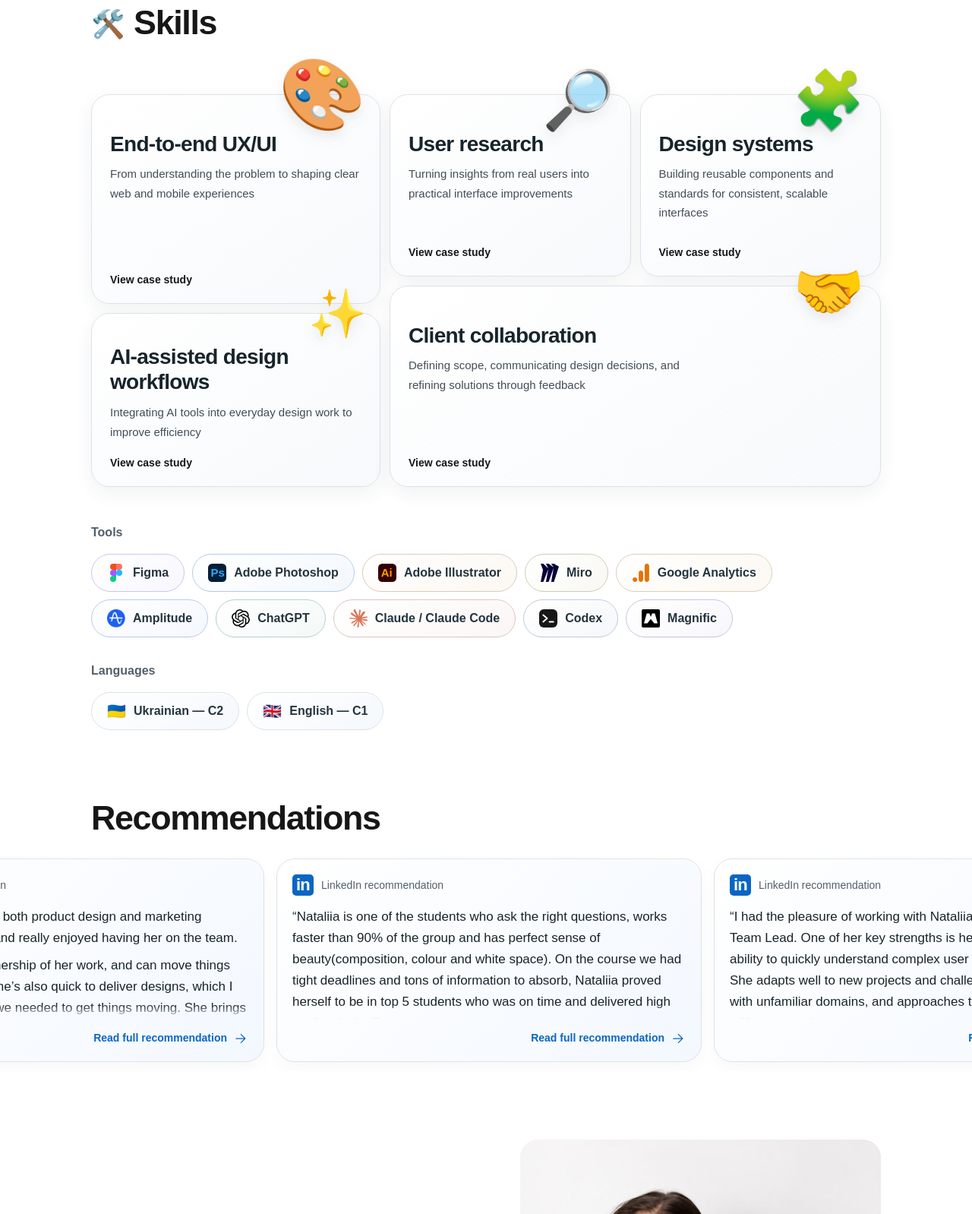
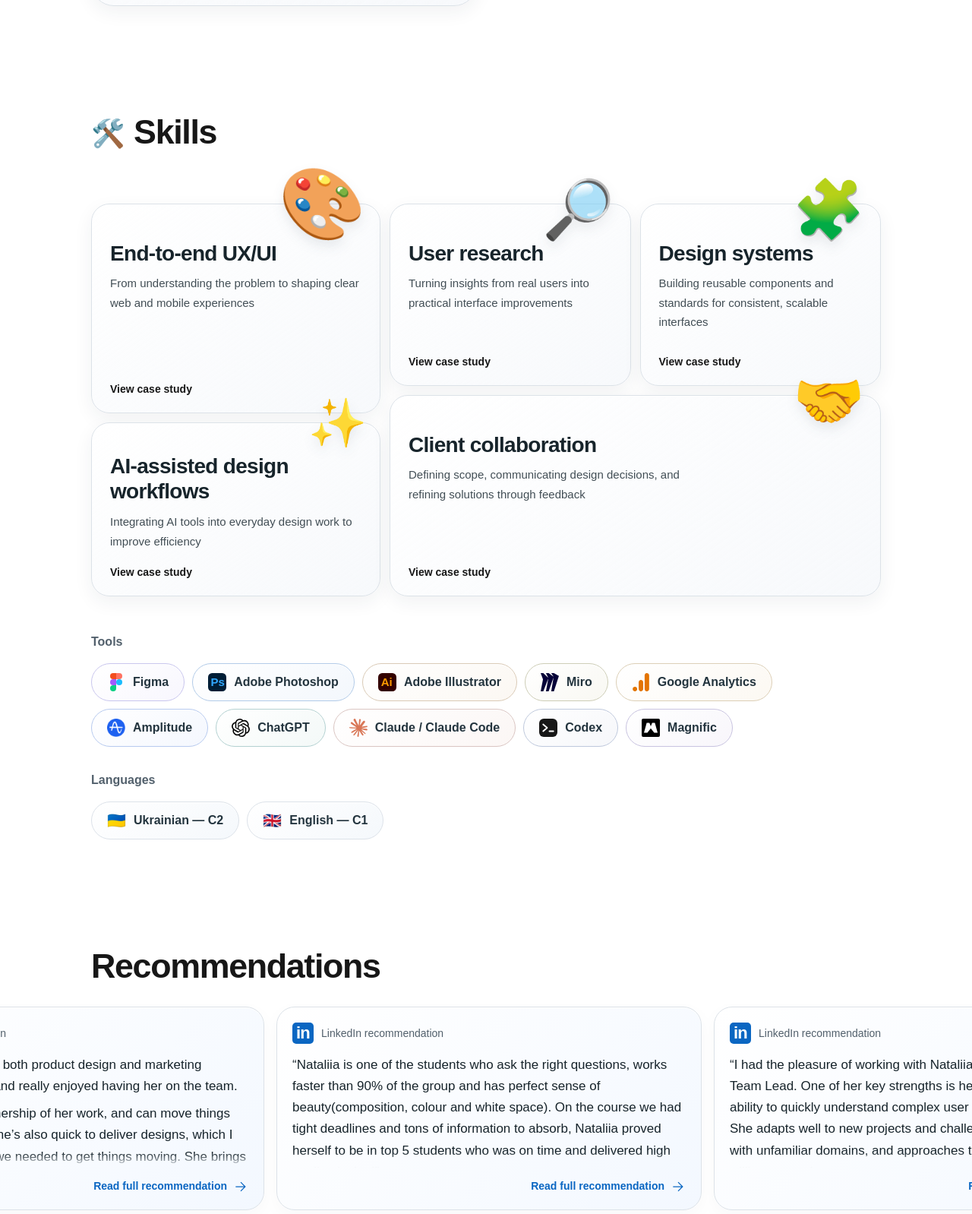
Before and after one commit to nataliiakot/portfolio, an Astro site: page / in a window 1280 px wide. Shown: the part 2605-4203 px from the top of the page at 76% size. Built offline with nearby package versions, Linux system fonts and the light colour scheme; Astro itself is replaced by a stand-in of ours; a web font is replaced by a local one.

Commit message:
Unify spacing between homepage sections

```diff
--- a/src/components/Recommendations.astro
+++ b/src/components/Recommendations.astro
@@ -26,7 +26,7 @@ import { recommendations } from '../content/recommendations';
 </dialog>
 
 <style lang="scss">
-  .recommendations { padding-bottom: var(--section-space); }
+  .recommendations { padding-bottom: var(--home-section-gap, var(--section-space)); }
   h2 { margin: 0; font-size: clamp(32px, 3.5vw, 48px); font-weight: 700; line-height: 1.15; letter-spacing: -.03em; }
   .recommendation-heading { display: flex; align-items: center; justify-content: space-between; gap: 20px; margin-bottom: 24px; }
   .recommendation-carousel { position: relative; --card-width: min(560px, calc(100vw - var(--page-gutter) * 2 - 16px)); overflow-x: auto; overscroll-behavior-inline: contain; scroll-behavior: auto; overflow-anchor: none; scrollbar-width: thin; scrollbar-color: #c6d6e3 transparent; padding-block: 4px 12px; }
--- a/src/styles/_skills.scss
+++ b/src/styles/_skills.scss
@@ -10,7 +10,9 @@
   .tool-logo { width: 24px; height: 24px; object-fit: contain; flex: 0 0 24px; }
   .skills-overview .tool-pills li { color: #23343e; }
 
-  .skills-section { padding-bottom: var(--section-space); }
+  .home-page { --home-section-gap: calc(var(--section-space) + clamp(32px, 4vw, 56px)); }
+  .home-page .work { padding-block: var(--home-section-gap); }
+  .skills-section { padding-bottom: var(--home-section-gap, var(--section-space)); }
   .skills-section .skills-overview { padding-top: 0; }
   .skills-overview .expertise { padding: 0; border: 0; }
   .skills-overview { padding-top: clamp(64px, 7vw, 96px); }
@@ -39,5 +41,5 @@
     .skill-pills li:hover, .about-actions a:hover { transform: none; }
   }
   .home-page .about-section .about-intro { margin-bottom: 0; }
-  .home-page .about-section { padding-top: 0; padding-bottom: calc(var(--section-space) + clamp(32px, 4vw, 56px)); }
+  .home-page .about-section { padding-top: 0; padding-bottom: var(--home-section-gap); }
 }
```
